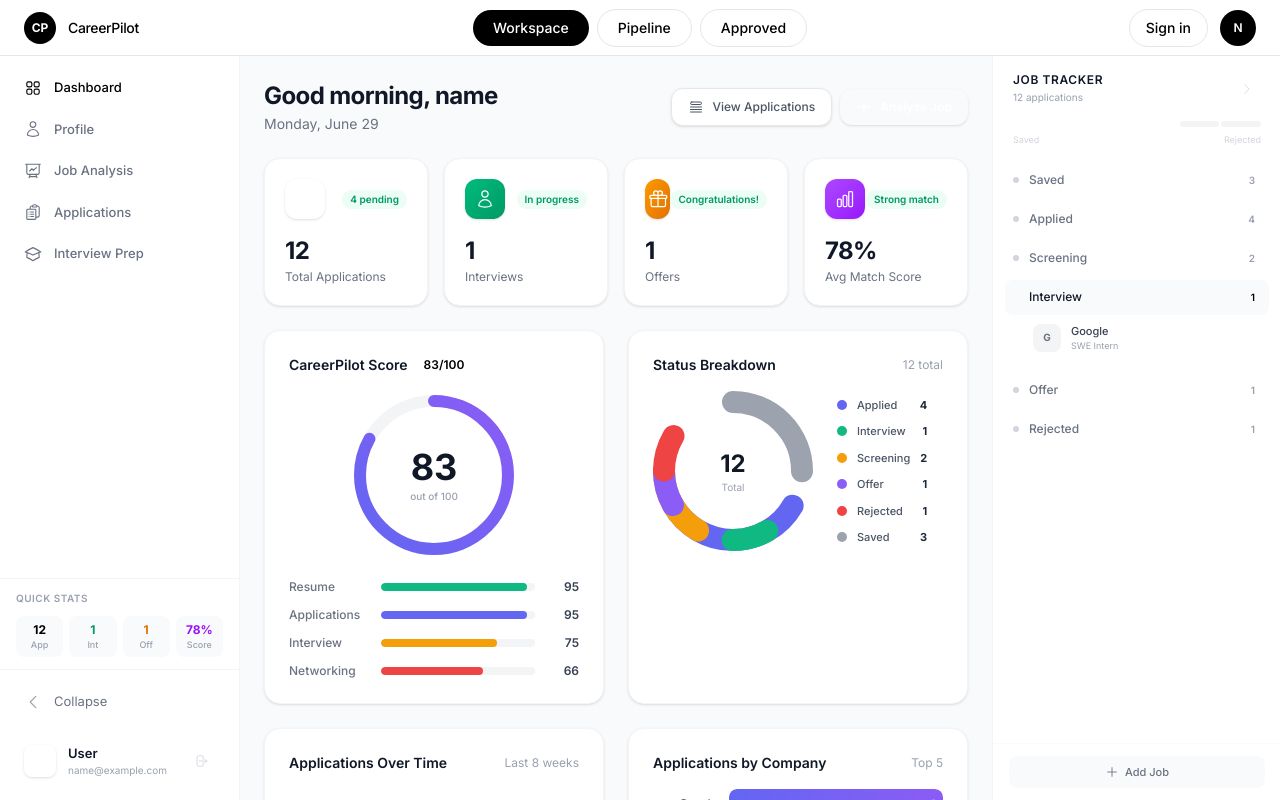
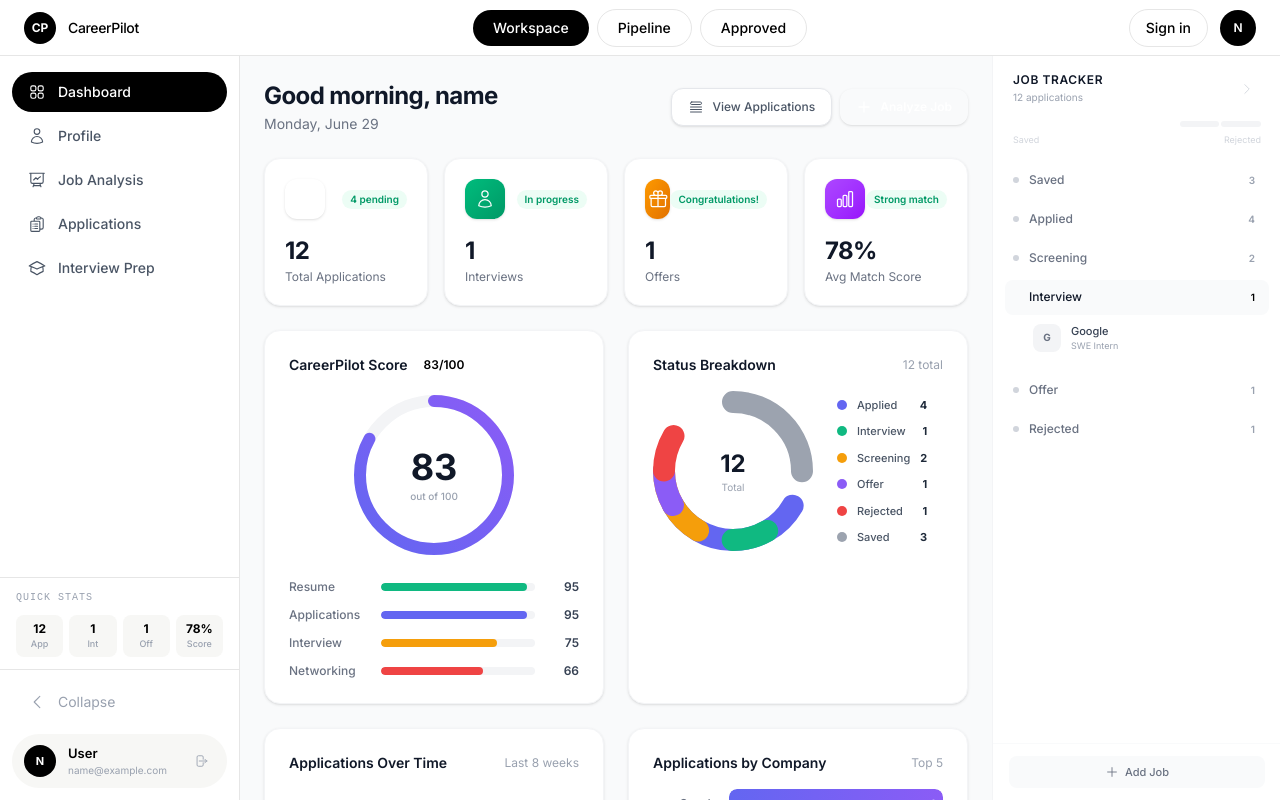
Before and after one commit to bhuwanb23/career_pilot, a React (Vite) app in the folder frontend/: page / in a window 1280 px wide. Built offline with nearby package versions, Linux system fonts and the light colour scheme; sample sign-in values are in the browser's storage.

Commit message:
feat: update Sidebar with monochrome Figma design - pill buttons, black/white

```diff
--- a/frontend/src/components/Sidebar.jsx
+++ b/frontend/src/components/Sidebar.jsx
@@ -31,27 +31,11 @@ export default function Sidebar({ isCollapsed, onToggleCollapse }) {
 
   return (
     <aside
-      className={`bg-white border-r border-gray-100 flex flex-col transition-all duration-300 ease-in-out flex-shrink-0 overflow-hidden ${
+      className={`bg-white border-r border-[#e6e6e6] flex flex-col transition-all duration-300 ease-in-out flex-shrink-0 overflow-hidden ${
         isCollapsed ? "w-16" : "w-60"
       }`}
     >
-      {/* Brand Header */}
-      {/* <div className={`flex items-center border-b border-gray-100 flex-shrink-0 ${isCollapsed ? "justify-center p-4" : "gap-3 px-5 py-4"}`}>
-        <div className="w-8 h-8 rounded-lg bg-gradient-to-br from-brand-500 to-brand-700 flex items-center justify-center flex-shrink-0 shadow-sm">
-          <svg className="w-4 h-4 text-white" fill="none" viewBox="0 0 24 24" stroke="currentColor" strokeWidth={2}>
-            <path strokeLinecap="round" strokeLinejoin="round" d="M3 13.125C3 12.504 3.504 12 4.125 12h2.25c.621 0 1.125.504 1.125 1.125v6.75C7.5 20.496 6.996 21 6.375 21h-2.25A1.125 1.125 0 0 1 3 19.875v-6.75ZM9.75 8.625c0-.621.504-1.125 1.125-1.125h2.25c.621 0 1.125.504 1.125 1.125v11.25c0 .621-.504 1.125-1.125 1.125h-2.25a1.125 1.125 0 0 1-1.125-1.125V8.625ZM16.5 4.125c0-.621.504-1.125 1.125-1.125h2.25C20.496 3 21 3.504 21 4.125v15.75c0 .621-.504 1.125-1.125 1.125h-2.25a1.125 1.125 0 0 1-1.125-1.125V4.125Z" />
-          </svg>
-        </div>
-        {!isCollapsed && (
-          <div className="min-w-0">
-            <span className="text-sm font-bold text-gray-900 tracking-tight block">CareerPilot</span>
-            <span className="text-[10px] text-gray-400 font-medium">AI Career Assistant</span>
-          </div>
-        )}
-      </div> */}
-
-      {/* Navigation */}
-      <nav className={`flex-1 py-3 space-y-0.5 ${isCollapsed ? "px-2" : "px-3"}`}>
+      <nav className={`flex-1 py-4 space-y-1 ${isCollapsed ? "px-2" : "px-3"}`}>
         {navItems.map((item) => {
           const isActive = location.pathname === item.path;
           return (
@@ -59,41 +43,37 @@ export default function Sidebar({ isCollapsed, onToggleCollapse }) {
               key={item.label}
               onClick={() => navigate(item.path)}
               title={isCollapsed ? item.label : undefined}
-              className={`w-full flex items-center rounded-xl text-[13px] font-medium transition-all duration-150 group ${
-                isCollapsed ? "justify-center px-0 py-2.5" : "gap-3 px-3 py-2.5"
+              className={`w-full flex items-center rounded-full text-sm transition-all duration-150 ${
+                isCollapsed ? "justify-center px-0 py-2.5" : "gap-3 px-4 py-2.5"
               } ${
                 isActive
-                  ? "bg-brand-50 text-brand-700"
-                  : "text-gray-500 hover:bg-gray-50 hover:text-gray-900"
+                  ? "bg-black text-white"
+                  : "text-gray-600 hover:bg-[#f7f7f5] hover:text-black"
               }`}
             >
               <div className="relative flex items-center justify-center">
                 {item.icon}
-                {isActive && (
-                  <div className="absolute -left-1.5 w-1 h-1 rounded-full bg-brand-500" />
-                )}
               </div>
               {!isCollapsed && (
-                <span className="flex-1 text-left">{item.label}</span>
+                <span className="flex-1 text-left font-medium">{item.label}</span>
               )}
             </button>
           );
         })}
       </nav>
 
-      {/* Quick Stats Section */}
       {!isCollapsed && (
-        <div className="px-4 py-3 border-t border-gray-100">
-          <p className="text-[10px] font-semibold text-gray-400 uppercase tracking-wider mb-2.5">Quick Stats</p>
+        <div className="px-4 py-3 border-t border-[#e6e6e6]">
+          <p className="text-[10px] font-mono text-gray-400 uppercase tracking-widest mb-2.5">Quick Stats</p>
           <div className="grid grid-cols-4 gap-1.5">
             {[
-              { value: stats.total, label: "App", color: "text-brand-600" },
-              { value: stats.interviews, label: "Int", color: "text-emerald-600" },
-              { value: stats.offers, label: "Off", color: "text-amber-600" },
-              { value: `${stats.avgScore}%`, label: "Score", color: "text-purple-600" },
+              { value: stats.total, label: "App" },
+              { value: stats.interviews, label: "Int" },
+              { value: stats.offers, label: "Off" },
+              { value: `${stats.avgScore}%`, label: "Score" },
             ].map((s) => (
-              <div key={s.label} className="flex flex-col items-center py-1.5 rounded-lg bg-gray-50 hover:bg-gray-100 transition-colors cursor-default">
-                <span className={`text-xs font-bold ${s.color}`}>{s.value}</span>
+              <div key={s.label} className="flex flex-col items-center py-1.5 rounded-lg bg-[#f7f7f5] cursor-default">
+                <span className="text-xs font-bold text-black">{s.value}</span>
                 <span className="text-[9px] text-gray-400 font-medium">{s.label}</span>
               </div>
             ))}
@@ -101,13 +81,12 @@ export default function Sidebar({ isCollapsed, onToggleCollapse }) {
         </div>
       )}
 
-      {/* Collapse Toggle */}
-      <div className={`border-t border-gray-100 ${isCollapsed ? "px-2 py-3" : "px-3 py-3"}`}>
+      <div className={`border-t border-[#e6e6e6] ${isCollapsed ? "px-2 py-3" : "px-3 py-3"}`}>
         <button
           onClick={onToggleCollapse}
           title={isCollapsed ? "Expand sidebar" : "Collapse sidebar"}
-          className={`w-full flex items-center rounded-xl text-[13px] text-gray-400 hover:bg-gray-50 hover:text-gray-600 transition-all duration-150 ${
-            isCollapsed ? "justify-center px-0 py-2.5" : "gap-3 px-3 py-2.5"
+          className={`w-full flex items-center rounded-full text-sm text-gray-400 hover:bg-[#f7f7f5] hover:text-black transition-all duration-150 ${
+            isCollapsed ? "justify-center px-0 py-2.5" : "gap-3 px-4 py-2.5"
           }`}
         >
           {isCollapsed ? (
@@ -119,27 +98,26 @@ export default function Sidebar({ isCollapsed, onToggleCollapse }) {
               <svg className="w-[18px] h-[18px]" fill="none" viewBox="0 0 24 24" stroke="currentColor" strokeWidth={1.5}>
                 <path strokeLinecap="round" strokeLinejoin="round" d="M15.75 19.5L8.25 12l7.5-7.5" />
               </svg>
-              <span className="text-gray-500">Collapse</span>
+              <span>Collapse</span>
             </>
           )}
         </button>
       </div>
 
-      {/* User Section (expanded) */}
       {!isCollapsed && (
         <div className="px-3 pb-3">
-          <div className="flex items-center gap-3 px-3 py-2.5 rounded-xl hover:bg-gray-50 transition-colors cursor-default">
-            <div className="w-8 h-8 rounded-lg bg-gradient-to-br from-brand-500 to-brand-700 flex items-center justify-center text-white text-[11px] font-bold flex-shrink-0 shadow-sm">
+          <div className="flex items-center gap-3 px-3 py-2.5 rounded-full bg-[#f7f7f5] cursor-default">
+            <div className="w-8 h-8 rounded-full bg-black flex items-center justify-center text-white text-[11px] font-bold flex-shrink-0">
               {initials}
             </div>
             <div className="flex-1 min-w-0">
-              <p className="text-[13px] font-semibold text-gray-900 truncate">User</p>
+              <p className="text-[13px] font-semibold text-black truncate">User</p>
               <p className="text-[10px] text-gray-400 truncate">{user.email || "user@example.com"}</p>
             </div>
             <button
               onClick={handleLogout}
               title="Sign out"
-              className="w-7 h-7 rounded-lg flex items-center justify-center text-gray-300 hover:bg-red-50 hover:text-red-500 transition-colors flex-shrink-0"
+              className="w-7 h-7 rounded-full flex items-center justify-center text-gray-400 hover:bg-[#e6e6e6] hover:text-black transition-colors flex-shrink-0"
             >
               <svg className="w-3.5 h-3.5" fill="none" viewBox="0 0 24 24" stroke="currentColor" strokeWidth={1.5}>
                 <path strokeLinecap="round" strokeLinejoin="round" d="M15.75 9V5.25A2.25 2.25 0 0 0 13.5 3h-6a2.25 2.25 0 0 0-2.25 2.25v13.5A2.25 2.25 0 0 0 7.5 21h6a2.25 2.25 0 0 0 2.25-2.25V15m3 0 3-3m0 0-3-3m3 3H9" />
@@ -149,16 +127,15 @@ export default function Sidebar({ isCollapsed, onToggleCollapse }) {
         </div>
       )}
 
-      {/* User Section (collapsed) */}
       {isCollapsed && (
         <div className="px-2 pb-3 flex flex-col items-center gap-2">
-          <div className="w-8 h-8 rounded-lg bg-gradient-to-br from-brand-500 to-brand-700 flex items-center justify-center text-white text-[11px] font-bold shadow-sm">
+          <div className="w-8 h-8 rounded-full bg-black flex items-center justify-center text-white text-[11px] font-bold">
             {initials}
           </div>
           <button
             onClick={handleLogout}
             title="Sign out"
-            className="w-7 h-7 rounded-lg flex items-center justify-center text-gray-300 hover:bg-red-50 hover:text-red-500 transition-colors"
+            className="w-7 h-7 rounded-full flex items-center justify-center text-gray-400 hover:bg-[#e6e6e6] hover:text-black transition-colors"
           >
             <svg className="w-3.5 h-3.5" fill="none" viewBox="0 0 24 24" stroke="currentColor" strokeWidth={1.5}>
               <path strokeLinecap="round" strokeLinejoin="round" d="M15.75 9V5.25A2.25 2.25 0 0 0 13.5 3h-6a2.25 2.25 0 0 0-2.25 2.25v13.5A2.25 2.25 0 0 0 7.5 21h6a2.25 2.25 0 0 0 2.25-2.25V15m3 0 3-3m0 0-3-3m3 3H9" />
```
